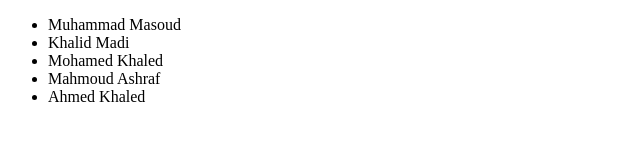
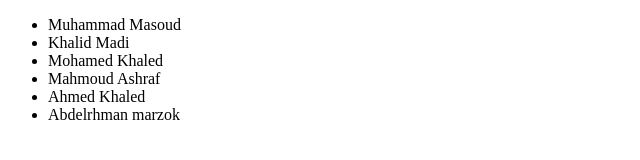
Before and after one commit to muhammadmasoud/gitLab, a plain HTML site: page index.html in a window 1280 px wide. Shown: the whole page, without its empty margins (0-640 px from the left). Drawn offline with Linux system fonts and the light colour scheme.

Commit message:
add my name

```diff
--- a/index.html
+++ b/index.html
@@ -12,6 +12,8 @@
         <li>Mohamed Khaled</li>
         <li>Mahmoud Ashraf</li>
         <li>Ahmed Khaled</li>
+        <li>Abdelrhman marzok</li>
+
 
     </ul>
 </body>
```
